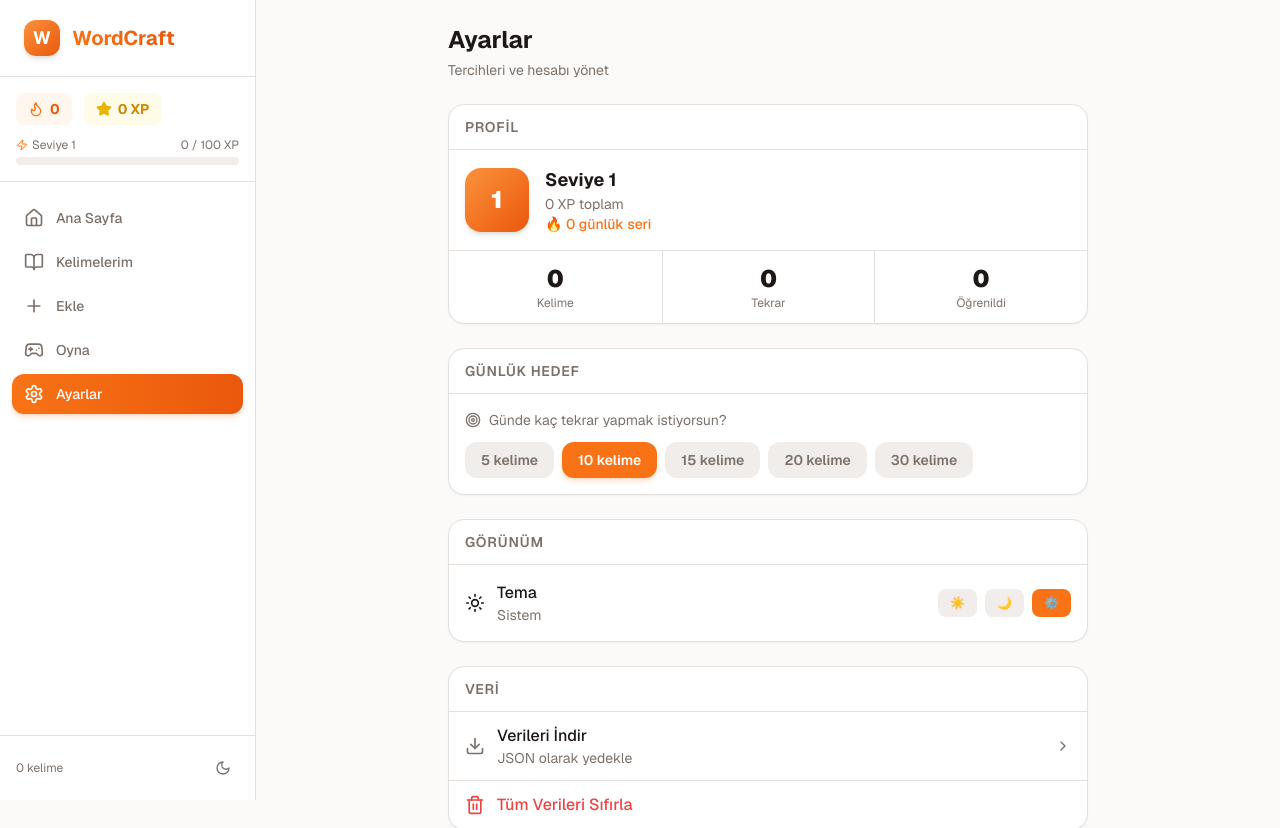
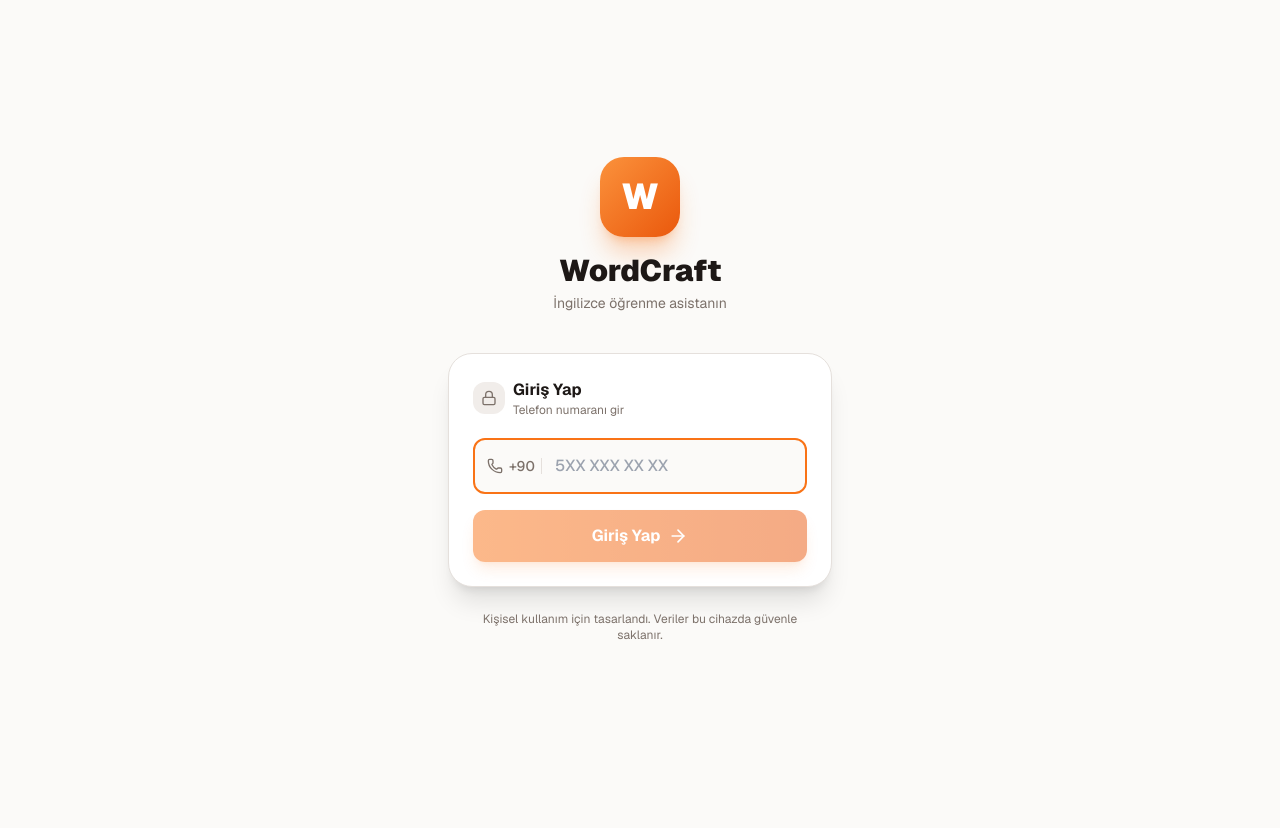
Before and after one commit to enginegelii/wordcraft, a Next.js app: page /settings in a window 1280 px wide. Shown: the top 828 px of the page. After the commit the page ends 800 px from the top, so only its background shows below. Built offline with nearby package versions, Linux system fonts and the light colour scheme.

Commit message:
giriş ekranı eklendi

```diff
--- a/app/settings/page.tsx
+++ b/app/settings/page.tsx
@@ -3,7 +3,7 @@
 import { useState } from "react";
 import {
   Target, Moon, Sun, Trash2, Download, Trophy,
-  Bell, ChevronRight, Info, Check,
+  ChevronRight, Check, LogOut,
 } from "lucide-react";
 import { useTheme } from "next-themes";
 import { useAppStore } from "@/lib/store";
@@ -18,6 +18,7 @@ export default function SettingsPage() {
   const achievements = useAppStore((s) => s.achievements);
   const updateStats = useAppStore((s) => s.updateStats);
   const words = useAppStore((s) => s.words);
+  const logout = useAppStore((s) => s.logout);
 
   const [showResetConfirm, setShowResetConfirm] = useState(false);
 
@@ -208,6 +209,19 @@ export default function SettingsPage() {
         </div>
       </Section>
 
+      {/* Çıkış */}
+      <Section title="Hesap">
+        <div className="p-4">
+          <button
+            onClick={() => logout()}
+            className="flex items-center gap-3 text-red-500 hover:text-red-600 transition-colors"
+          >
+            <LogOut className="w-5 h-5" />
+            <span className="font-medium">Çıkış Yap</span>
+          </button>
+        </div>
+      </Section>
+
       {/* Hakkında */}
       <Section title="Hakkında">
         <div className="p-4 space-y-2">
--- /dev/null
+++ b/components/LoginScreen.tsx
@@ -0,0 +1,137 @@
+"use client";
+
+import { useState } from "react";
+import { Phone, ArrowRight, Loader2, Lock } from "lucide-react";
+import { useAppStore } from "@/lib/store";
+import { cn, triggerHaptic } from "@/lib/utils";
+
+export function LoginScreen() {
+  const login = useAppStore((s) => s.login);
+  const [phone, setPhone] = useState("");
+  const [error, setError] = useState(false);
+  const [loading, setLoading] = useState(false);
+  const [shake, setShake] = useState(false);
+
+  const handleSubmit = async (e: React.FormEvent) => {
+    e.preventDefault();
+    setLoading(true);
+    setError(false);
+
+    // Kısa gecikme — daha gerçekçi his
+    await new Promise((r) => setTimeout(r, 600));
+
+    const success = login(phone);
+    if (success) {
+      triggerHaptic("medium");
+    } else {
+      setError(true);
+      setShake(true);
+      triggerHaptic("heavy");
+      setTimeout(() => setShake(false), 600);
+    }
+    setLoading(false);
+  };
+
+  const formatPhone = (value: string) => {
+    // Sadece rakam al, max 10 hane
+    const digits = value.replace(/\D/g, "").slice(0, 10);
+    setPhone(digits);
+    setError(false);
+  };
+
+  return (
+    <div className="min-h-screen flex flex-col items-center justify-center px-6 bg-[hsl(var(--background))]">
+      {/* Logo */}
+      <div className="flex flex-col items-center mb-10 animate-bounce-in">
+        <div className="w-20 h-20 rounded-3xl bg-gradient-to-br from-brand-400 to-brand-600 flex items-center justify-center shadow-xl shadow-brand-500/30 mb-4">
+          <span className="text-white font-black text-4xl">W</span>
+        </div>
+        <h1 className="text-3xl font-black">WordCraft</h1>
+        <p className="text-[hsl(var(--muted-foreground))] text-sm mt-1">
+          İngilizce öğrenme asistanın
+        </p>
+      </div>
+
+      {/* Giriş Kartı */}
+      <div
+        className={cn(
+          "w-full max-w-sm bg-[hsl(var(--card))] rounded-3xl border border-[hsl(var(--border))] shadow-xl p-6",
+          shake && "animate-shake"
+        )}
+      >
+        <div className="flex items-center gap-2 mb-5">
+          <div className="w-8 h-8 rounded-xl bg-[hsl(var(--secondary))] flex items-center justify-center">
+            <Lock className="w-4 h-4 text-[hsl(var(--muted-foreground))]" />
+          </div>
+          <div>
+            <h2 className="font-bold text-base">Giriş Yap</h2>
+            <p className="text-xs text-[hsl(var(--muted-foreground))]">Telefon numaranı gir</p>
+          </div>
+        </div>
+
+        <form onSubmit={handleSubmit} className="space-y-4">
+          {/* Telefon input */}
+          <div className="relative">
+            <div className="absolute left-3.5 top-1/2 -translate-y-1/2 flex items-center gap-1.5 text-[hsl(var(--muted-foreground))]">
+              <Phone className="w-4 h-4" />
+              <span className="text-sm font-medium">+90</span>
+              <div className="w-px h-4 bg-[hsl(var(--border))]" />
+            </div>
+            <input
+              type="tel"
+              value={phone}
+              onChange={(e) => formatPhone(e.target.value)}
+              placeholder="5XX XXX XX XX"
+              inputMode="numeric"
+              autoFocus
+              className={cn(
+                "w-full pl-20 pr-4 py-3.5 rounded-xl border-2 text-base font-medium transition-colors",
+                "bg-[hsl(var(--background))]",
+                "focus:outline-none",
+                error
+                  ? "border-red-400 focus:border-red-400 text-red-600 dark:text-red-400"
+                  : "border-[hsl(var(--border))] focus:border-brand-500"
+              )}
+            />
+          </div>
+
+          {/* Hata mesajı */}
+          {error && (
+            <p className="text-sm text-red-500 font-medium text-center animate-slide-up">
+              ❌ Bu numara tanınmıyor
+            </p>
+          )}
+
+          {/* Giriş butonu */}
+          <button
+            type="submit"
+            disabled={phone.length < 10 || loading}
+            className={cn(
+              "w-full py-3.5 rounded-xl font-bold text-white flex items-center justify-center gap-2 transition-all active:scale-95",
+              "bg-gradient-to-r from-brand-500 to-brand-600 shadow-lg shadow-brand-500/25",
+              "disabled:opacity-50 disabled:cursor-not-allowed disabled:active:scale-100"
+            )}
+          >
+            {loading ? (
+              <>
+                <Loader2 className="w-5 h-5 animate-spin" />
+                Kontrol ediliyor...
+              </>
+            ) : (
+              <>
+                Giriş Yap
+                <ArrowRight className="w-5 h-5" />
+              </>
+            )}
+          </button>
+        </form>
+      </div>
+
+      {/* Alt metin */}
+      <p className="text-xs text-[hsl(var(--muted-foreground))] mt-6 text-center max-w-xs">
+        Kişisel kullanım için tasarlandı.
+        Veriler bu cihazda güvenle saklanır.
+      </p>
+    </div>
+  );
+}
--- a/components/layout/AppShell.tsx
+++ b/components/layout/AppShell.tsx
@@ -10,6 +10,7 @@ import { cn } from "@/lib/utils";
 import { useAppStore } from "@/lib/store";
 import { getXPForNextLevel, LEVEL_THRESHOLDS } from "@/lib/types";
 import { ThemeToggle } from "./ThemeToggle";
+import { LoginScreen } from "@/components/LoginScreen";
 
 const NAV_ITEMS = [
   { href: "/", label: "Ana Sayfa", icon: Home },
@@ -21,9 +22,15 @@ const NAV_ITEMS = [
 
 export function AppShell({ children }: { children: React.ReactNode }) {
   const pathname = usePathname();
+  const isAuthenticated = useAppStore((s) => s.isAuthenticated);
   const stats = useAppStore((s) => s.stats);
   const words = useAppStore((s) => s.words);
   const getDueWords = useAppStore((s) => s.getDueWords);
+
+  // Giriş yapılmamışsa login ekranı göster
+  if (!isAuthenticated) {
+    return <LoginScreen />;
+  }
 
   const dueCount = getDueWords().length;
   const currentLevelXP = LEVEL_THRESHOLDS[stats.level - 1] ?? 0;
--- a/lib/store.ts
+++ b/lib/store.ts
@@ -13,6 +13,7 @@ import {
 import { generateId } from "./utils";
 
 interface AppState {
+  isAuthenticated: boolean;
   words: Word[];
   reviews: Record<string, Review>; // wordId -> Review
   gameSessions: GameSession[];
@@ -20,6 +21,8 @@ interface AppState {
   stats: UserStats;
 
   // Actions
+  login: (phone: string) => boolean;
+  logout: () => void;
   addWord: (word: Omit<Word, "id" | "createdAt" | "status">) => Word;
   deleteWord: (id: string) => void;
   getWord: (id: string) => Word | undefined;
@@ -42,14 +45,28 @@ const defaultStats: UserStats = {
   dailyGoal: 10,
 };
 
+const ALLOWED_PHONE = "5457827477";
+
 export const useAppStore = create<AppState>()(
   persist(
     (set, get) => ({
+      isAuthenticated: false,
       words: [],
       reviews: {},
       gameSessions: [],
       achievements: [],
       stats: defaultStats,
+
+      login: (phone) => {
+        const cleaned = phone.replace(/\s/g, "");
+        if (cleaned === ALLOWED_PHONE) {
+          set({ isAuthenticated: true });
+          return true;
+        }
+        return false;
+      },
+
+      logout: () => set({ isAuthenticated: false }),
 
       addWord: (wordData) => {
         const word: Word = {
```
